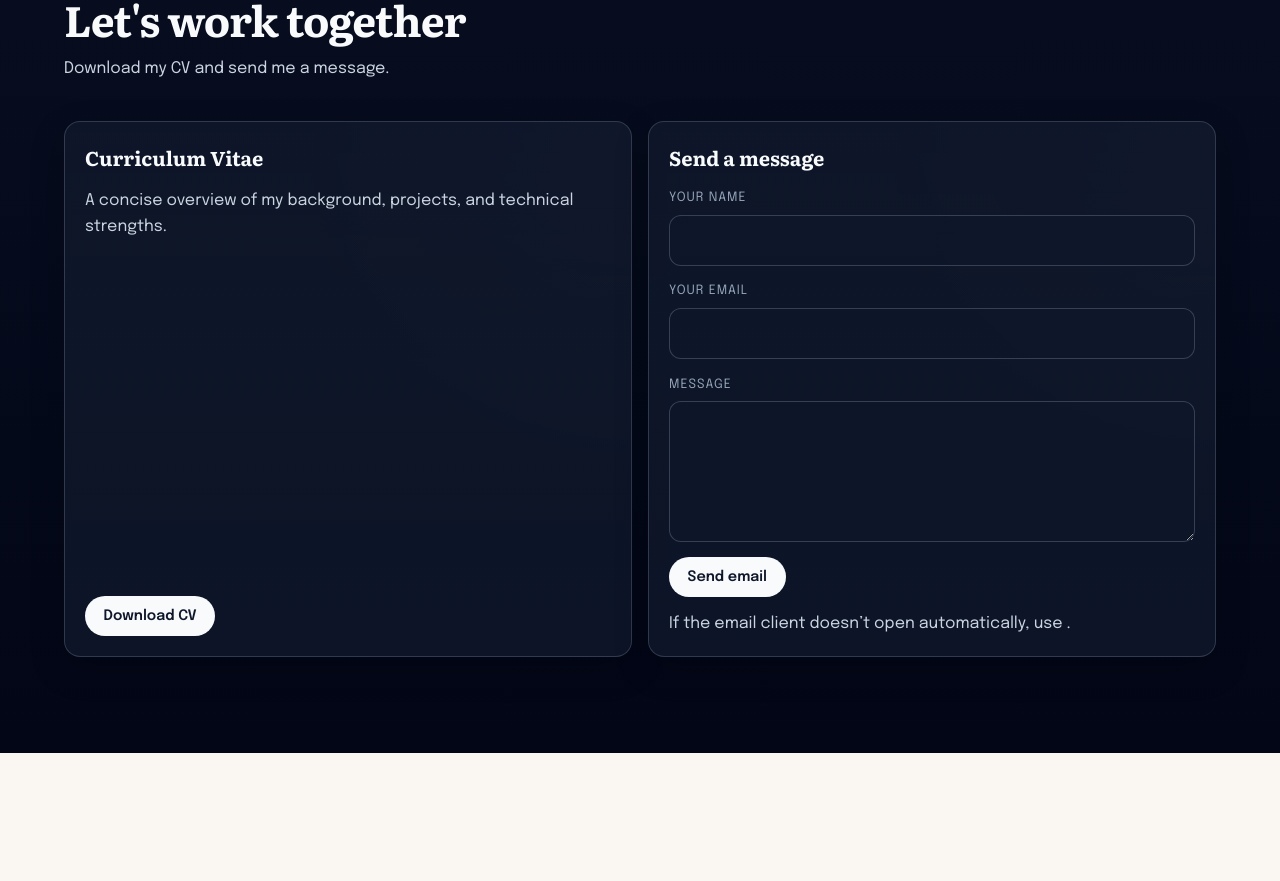
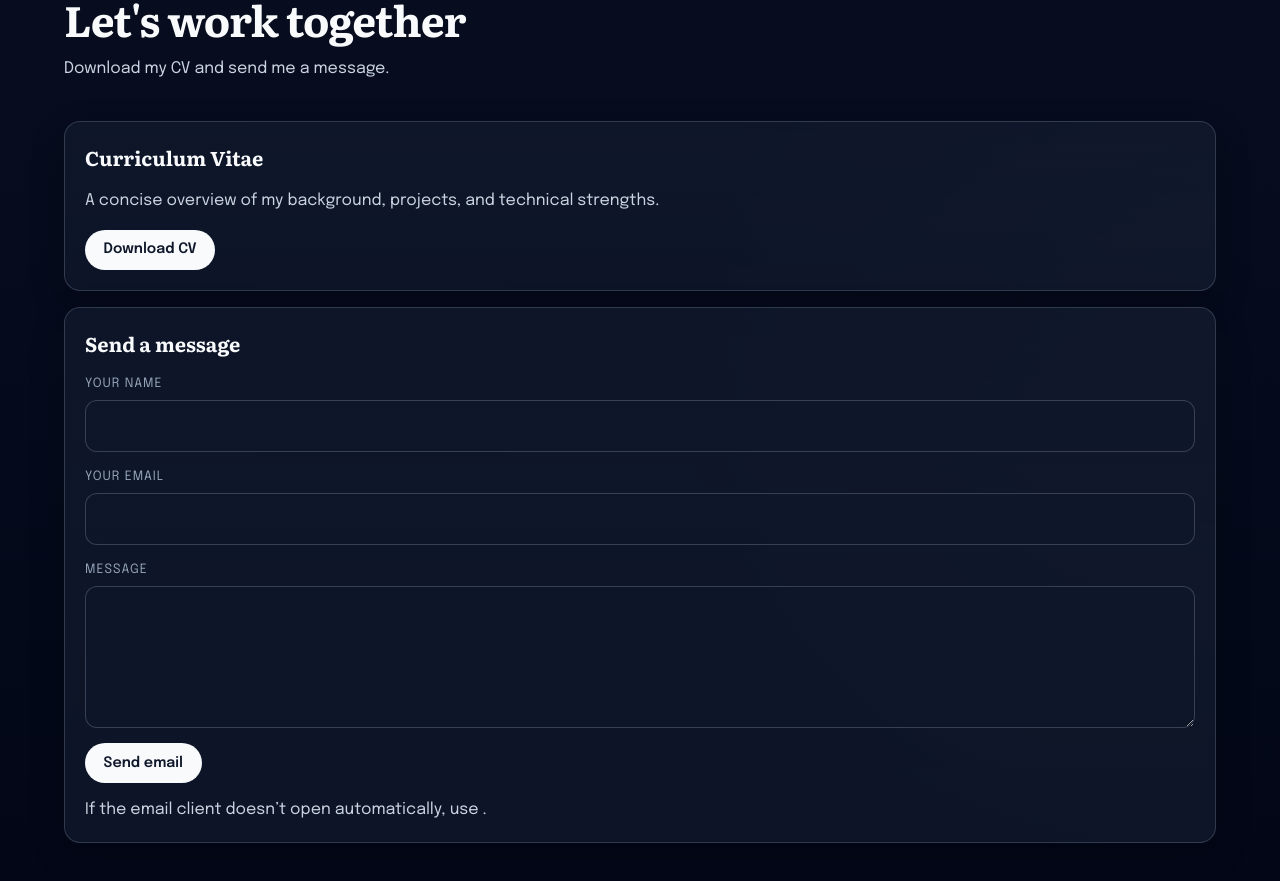
Before and after one commit to JaanusLille/portfoolio-koduleht, a React (Vite) app: page / in a window 1280 px wide. Shown: the part 2220-3101 px from the top of the page. Before the commit the page ends 2973 px from the top, so only its background shows below. Built offline with nearby package versions, Linux system fonts and the light colour scheme.

Commit message:
Vertical placement

```diff
--- a/src/components/Contact.css
+++ b/src/components/Contact.css
@@ -43,7 +43,8 @@
 .contact__grid {
   display: grid;
   gap: 1rem;
-  grid-template-columns: repeat(2, minmax(0, 1fr));
+  /* grid-template-columns: repeat(2, minmax(0, 1fr)); */
+  grid-template-columns: 1fr;
 }
 
 .contact-card {
```
